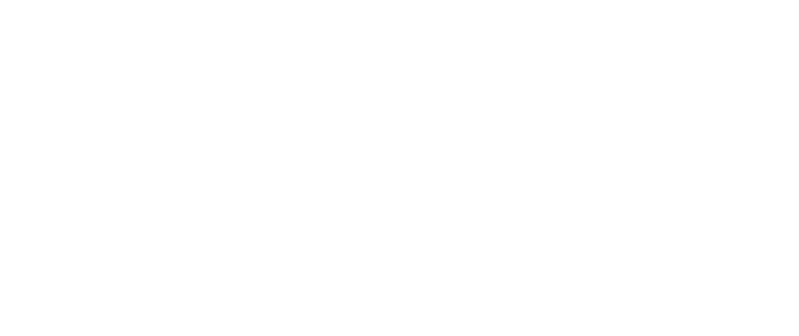
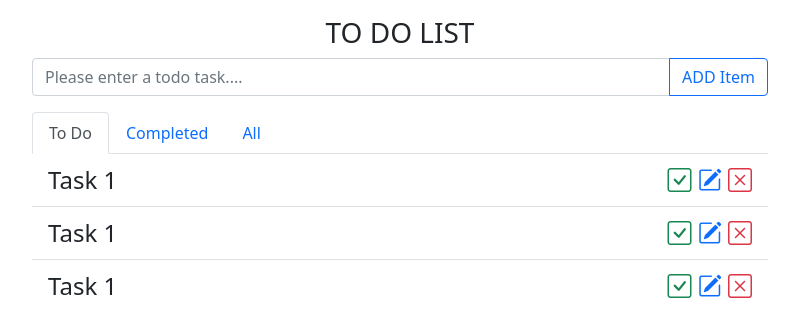
Before and after one commit to HamzaNazli/simple-todo-list-using-bootstrap-and-js, a website: page index.html in a window 1280 px wide. Shown: the whole page, without its empty margins (240-1039 px from the left). Drawn offline with nearby package versions, Linux system fonts and the light colour scheme.

Commit message:
Implemented basic HTML structure of the page

```diff
--- a/index.html
+++ b/index.html
@@ -13,6 +13,60 @@
 
 <body>
 
+  <div class="container">
+    <div class="row">
+      <div class="col mx-auto col-md-8 mt-3 text-center">
+        <form id="formItem">
+          <h3>TO DO LIST</h3>
+          <div class="input-group mb-3">
+            <input type="text" class="form-control" id="inputItem" placeholder="Please enter a todo task....">
+            <button class="btn btn-outline-primary">ADD Item</button>
+          </div>
+        </form>
+        <ul class="nav nav-tabs">
+          <li class="nav-item" >
+            <a class="nav-link active" href="#">To Do</a>
+          </li>
+          <li class="nav-item" >
+            <a class="nav-link " href="#">Completed</a>
+          </li>
+          <li class="nav-item" >
+            <a class="nav-link " href="#">All</a>
+          </li>
+        </ul>
+        <ul class="list-group list-group-flush">
+          <li class="list-group-item d-flex justify-content-between align-items-center fs-4">
+            <span>Task 1</span>
+            <span>
+              <a><i class="bi bi-check-square text-success"></i></a>
+              <a><i class="bi bi-pencil-square text-primary"></i></a>
+              <a><i class="bi bi-x-square text-danger"></i></a>
+            </span>
+
+          </li>
+          <li class="list-group-item d-flex justify-content-between align-items-center fs-4">
+            <span>Task 1</span>
+            <span>
+              <a><i class="bi bi-check-square text-success"></i></a>
+              <a><i class="bi bi-pencil-square text-primary"></i></a>
+              <a><i class="bi bi-x-square text-danger"></i></a>
+            </span>
+
+          </li>
+          <li class="list-group-item d-flex justify-content-between align-items-center fs-4">
+            <span>Task 1</span>
+            <span>
+              <a><i class="bi bi-check-square text-success"></i></a>
+              <a><i class="bi bi-pencil-square text-primary"></i></a>
+              <a><i class="bi bi-x-square text-danger"></i></a>
+            </span>
+
+          </li>
+
+        </ul>
+      </div>
+    </div>
+  </div>
 
   <script src="node_modules/bootstrap/dist/js/bootstrap.bundle.min.js"></script>
   <script src="js/main.js"></script>
```
Also changed, not shown: docs/index.html (+1 -1 lines).
